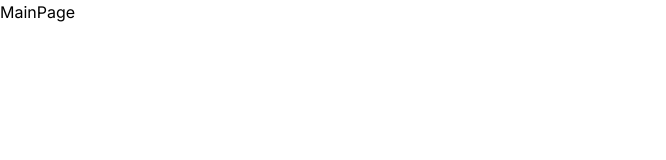
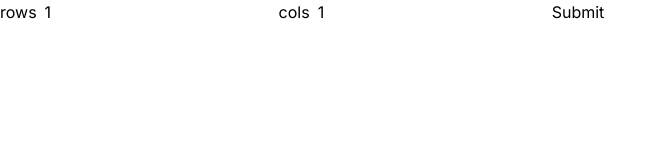
Before and after one commit to niccololampa/gif-grid-splitter, a Next.js app: page / in a window 1280 px wide. Shown: the top 160 px of the page, without its empty margins (0-666 px from the left). Built offline with nearby package versions, Linux system fonts and the light colour scheme.

Commit message:
add initial form for rows and cols

```diff
--- /dev/null
+++ b/src/app/components/RowColInput.tsx
@@ -0,0 +1,58 @@
+import { useState } from "react";
+import { Dimensions } from "../lib/types";
+
+type RowColInputProps = {
+  dimensions: Dimensions;
+  handleSubmitDimensions: (dimensions: Dimensions) => void;
+};
+
+export default function RowColInput(props: RowColInputProps) {
+  const { dimensions, handleSubmitDimensions } = props;
+
+  const [formData, setFormData] = useState(dimensions);
+
+  const handleSubmit = (event: React.FormEvent<HTMLFormElement>) => {
+    event.preventDefault();
+
+    if (!Number(formData.rows) || !Number(formData.cols)) {
+      handleSubmitDimensions({ rows: 1, cols: 1 });
+    }
+
+    handleSubmitDimensions({
+      rows: formData.rows || 1,
+      cols: formData.cols || 1,
+    });
+  };
+
+  const handleChange = (event: React.ChangeEvent<HTMLInputElement>) => {
+    setFormData((prevState) => ({
+      ...prevState,
+      [event.target.name]: event.target.value,
+    }));
+  };
+
+  return (
+    <div>
+      <form onSubmit={handleSubmit}></form>
+      <label className="mr-2">rows</label>
+      <input
+        type="text"
+        onChange={handleChange}
+        placeholder={formData.rows.toString()}
+        value={formData.rows}
+        id="rows"
+        name="rows"
+      />
+      <label className="mr-2">cols</label>
+      <input
+        type="text"
+        onChange={handleChange}
+        placeholder={formData.cols.toString()}
+        value={formData.cols}
+        id="cols"
+        name="cols"
+      />
+      <button type="submit">Submit</button>
+    </div>
+  );
+}
--- /dev/null
+++ b/src/app/lib/types.ts
@@ -0,0 +1,4 @@
+export type Dimensions = {
+  rows: number;
+  cols: number;
+};
--- a/src/app/page.tsx
+++ b/src/app/page.tsx
@@ -1,5 +1,25 @@
-import Image from "next/image";
+"use client";
+
+import { useState } from "react";
+import RowColInput from "./components/RowColInput";
+import { Dimensions } from "./lib/types";
 
 export default function MainPage() {
-  return <div>MainPage</div>;
+  const [dimensions, setDimensions] = useState<Dimensions>({
+    cols: 1,
+    rows: 1,
+  });
+
+  const handleSubmitDimensions = (dimensions: Dimensions) => {
+    setDimensions(dimensions);
+  };
+
+  return (
+    <div>
+      <RowColInput
+        dimensions={dimensions}
+        handleSubmitDimensions={handleSubmitDimensions}
+      />
+    </div>
+  );
 }
```
Also changed, not shown: 1 other file (tests, documents, lock files or other folders).
